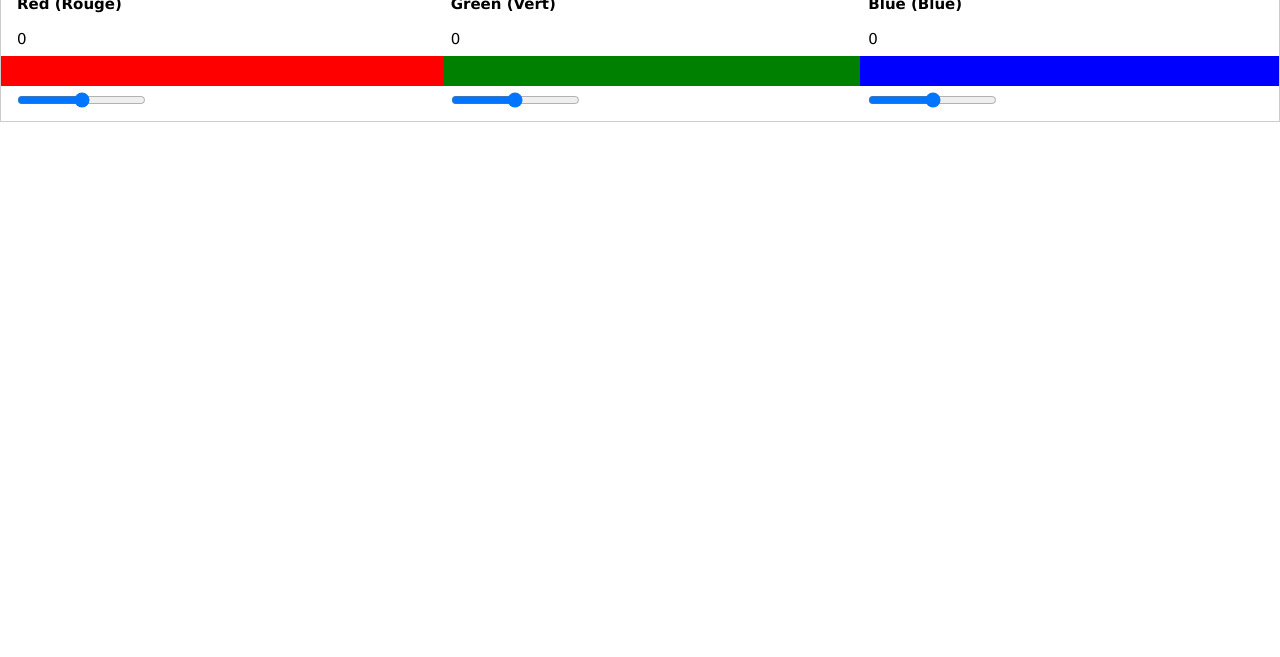
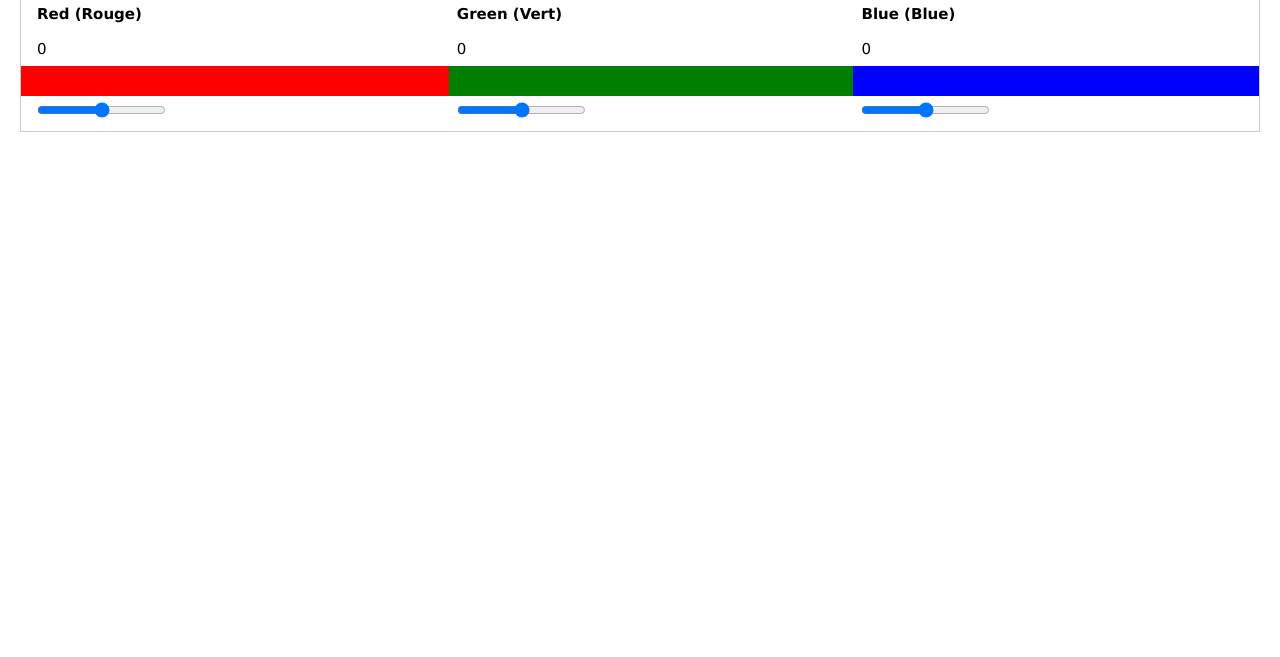
Before and after one commit to johnmbiya/html-color-picker, a plain HTML site: page index.html in a window 1280 px wide. Shown: the part 143-800 px from the top of the page. Drawn offline with Linux system fonts and the light colour scheme.

Commit message:
adding margin to body

```diff
--- a/index.html
+++ b/index.html
@@ -129,7 +129,7 @@
           })(window,document,'script','dataLayer','GTM-WS8Q6X4');</script>
 </head>
 
-<body style="text-align: center;">
+<body style="text-align: center;margin: 20px;">
   <h1>HTML <span class="color_h1">Color Picker</span></h1>
 
 
```
